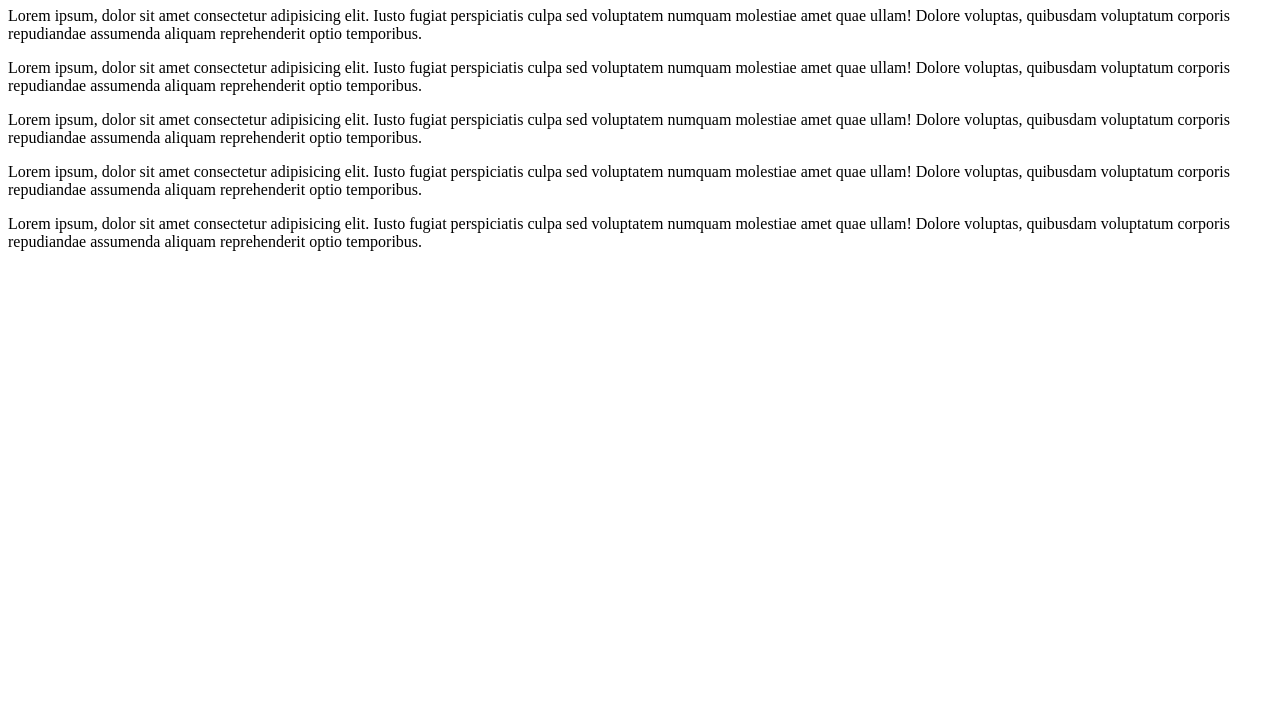
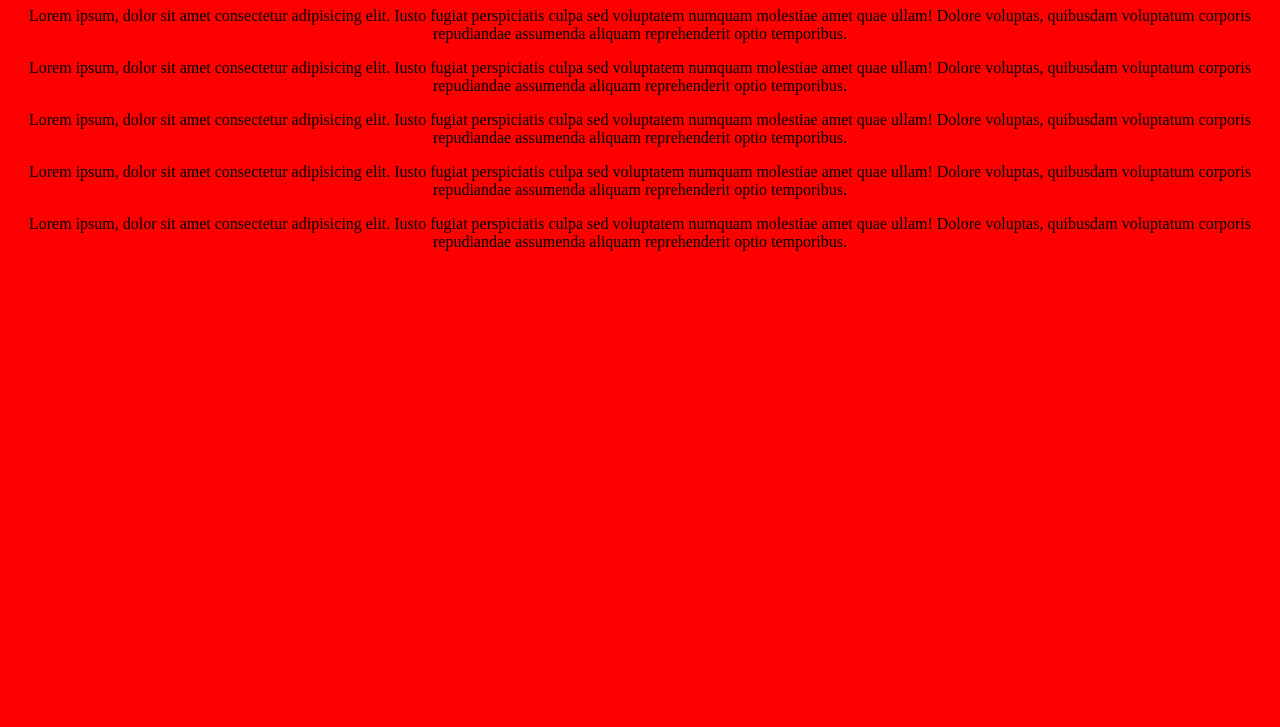
Before and after one commit to abrana411/test-tempo-, a plain HTML site: page index.html in a window 1280 px wide. Shown: the part 73-800 px from the top of the page. Drawn offline with Linux system fonts and the light colour scheme.

Commit message:
1st commit to 2nd branch

```diff
--- a/index.html
+++ b/index.html
@@ -4,6 +4,7 @@
     <meta charset="UTF-8">
     <meta http-equiv="X-UA-Compatible" content="IE=edge">
     <meta name="viewport" content="width=device-width, initial-scale=1.0">
+    <link rel="stylesheet" href="style.css">
     <title>test</title>
 </head>
 <body>
--- /dev/null
+++ b/style.css
@@ -0,0 +1,6 @@
+body{
+    margin: 0;
+    padding: 0;
+    background-color: red;
+    text-align: center;
+}
```
